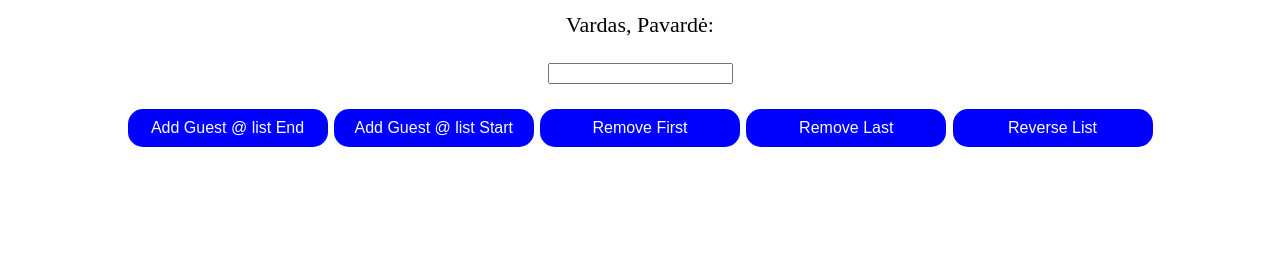
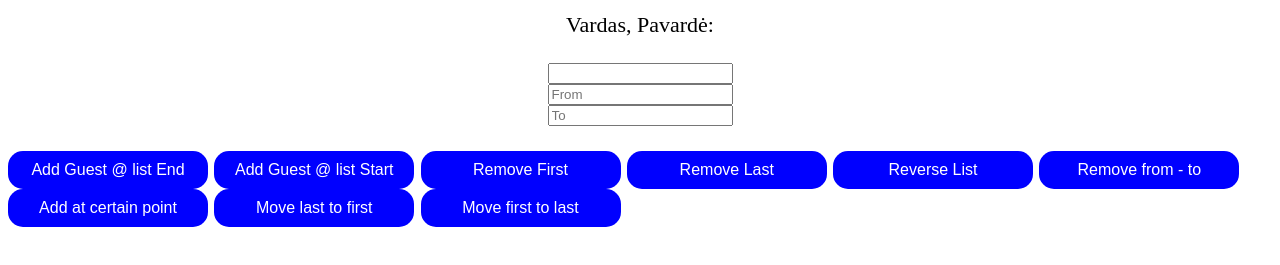
Before and after one commit to DainiusD5636/guestList, a plain HTML site: page index.html in a window 1280 px wide. Shown: the part 121-386 px from the top of the page. Drawn offline with Linux system fonts and the light colour scheme.

Commit message:
Add files via upload

```diff
--- a/index.html
+++ b/index.html
@@ -43,6 +43,8 @@
     <div class="inputs" id="names">
       <label>Vardas, Pavardė:</label>
       <input id="fullName" />
+      <input id="from" placeholder="From" />
+      <input id="to" placeholder="To" />
     </div>
     <div id="buttons">
       <button id="addToEnd">Add Guest @ list End</button>
@@ -50,6 +52,10 @@
       <button id="removeFirst">Remove First</button>
       <button id="removeLast">Remove Last</button>
       <button id="reverseList">Reverse List</button>
+      <button id="removeFromTo">Remove from - to</button>
+      <button id="addToCertain">Add at certain point</button>
+      <button id="lastToFirst">Move last to first</button>
+      <button id="firstToLast">Move first to last</button>
     </div>
 
     <script src="index.js"></script>
--- a/index.js
+++ b/index.js
@@ -3,6 +3,7 @@ let addToStart = document.querySelector("#addToStart");
 let removeFirst = document.querySelector("#removeFirst");
 let removeLast = document.querySelector("#removeLast");
 let reverseList = document.querySelector("#reverseList");
+let removeFromTo = document.querySelector("#removeFromTo");
 
 let guestList = [];
 
@@ -45,13 +46,13 @@ function listOfNames() {
   if (document.querySelector(".new")) {
     document.querySelector(".new").remove();
   }
+  let newList = document.createElement("div");
   for (let i = 0; i < guestList.length; i++) {
-    let newList = document.createElement("div");
     newList.className = "new";
     let newName = document.createElement("p");
     newList.append(newName);
 
-    newList.textContent = guestList[i];
+    newName.textContent = guestList[i];
 
     document.body.append(newList);
   }
```
